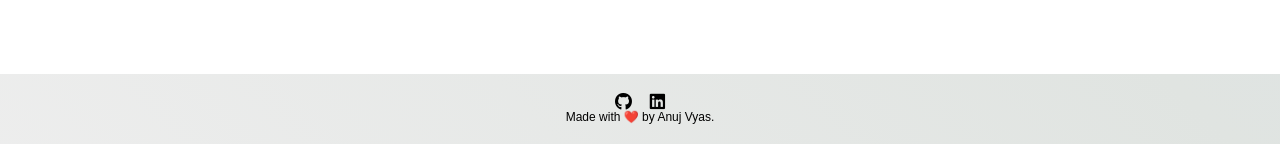
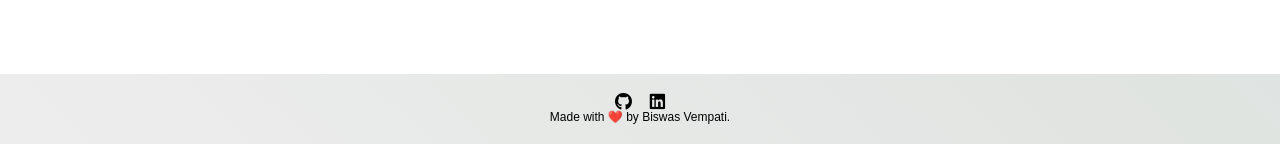
Before and after one commit to biswasvempati/spamclassifer, a Flask app: template templates/result.html in a window 1280 px wide. Shown: the part 656-800 px from the top of the page. Run offline with Flask 2, Linux system fonts and the light colour scheme; the template is opened without the code that fills it, so the values that code supplies are empty; parts of the project's set-up code (start-up, migrations or seed data) failed here and were passed over; some libraries are stand-ins or nearby versions.

Commit message:
Update result.html

```diff
--- a/templates/result.html
+++ b/templates/result.html
@@ -33,10 +33,10 @@
 		<!-- Footer -->
         <div class='footer'>
             <div class="contact">
-                <a target="_blank" href="https://github.com/anujvyas/Spam-SMS-Classifier-Deployment"><i class="fab fa-github fa-lg contact-icon"></i></a>
-                <a target="_blank" href="https://www.linkedin.com/in/anujkvyas"><i class="fab fa-linkedin fa-lg contact-icon"></i></a>
+                <a target="_blank" href="https://github.com/biswasvempati"><i class="fab fa-github fa-lg contact-icon"></i></a>
+                <a target="_blank" href="https://www.linkedin.com/in/biswas-vempati-4919ab144"><i class="fab fa-linkedin fa-lg contact-icon"></i></a>
             </div>
-            <p class='footer-description'>Made with ❤️ by Anuj Vyas.</p>
+            <p class='footer-description'>Made with ❤️ by Biswas Vempati.</p>
         </div>
 
 	</body>
```
